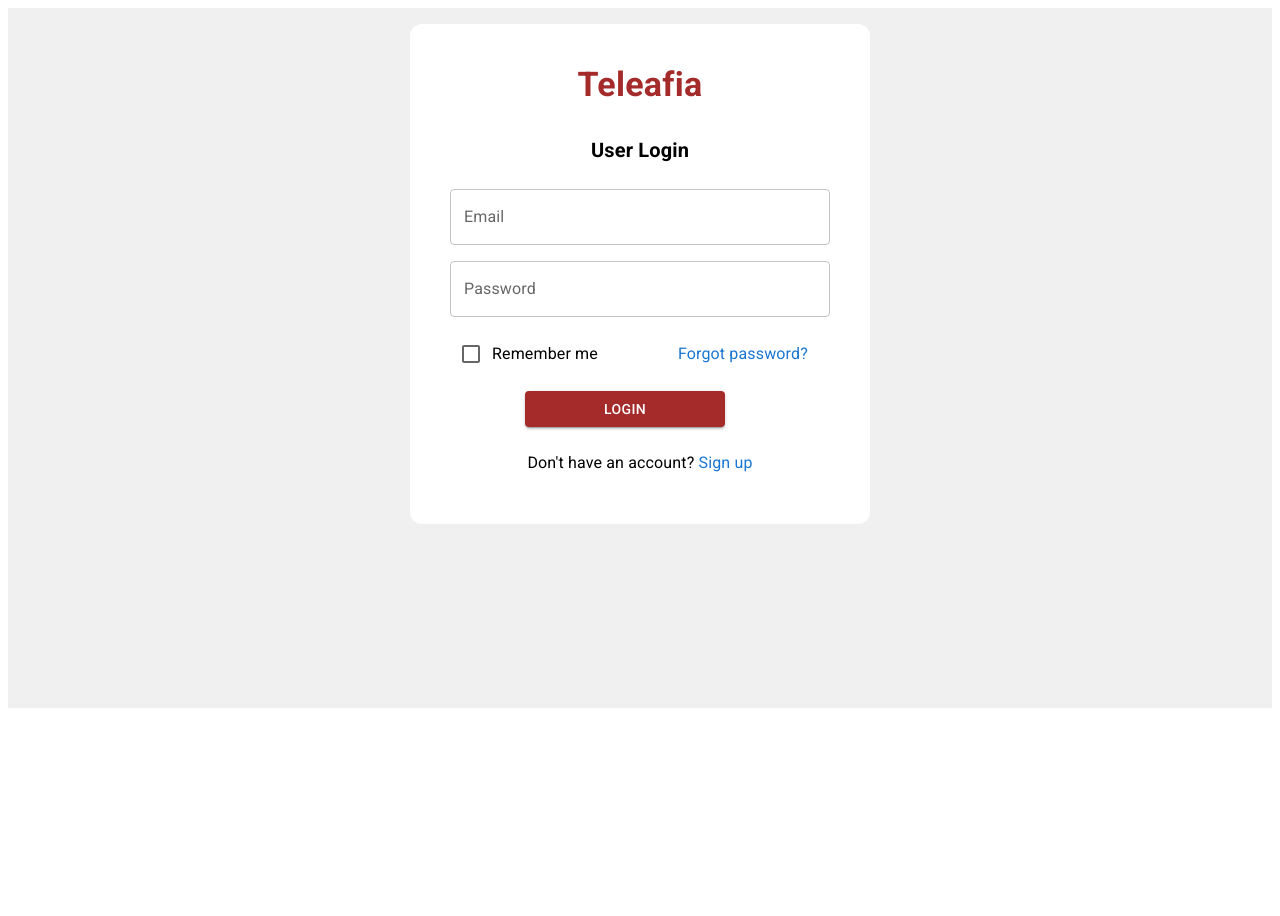
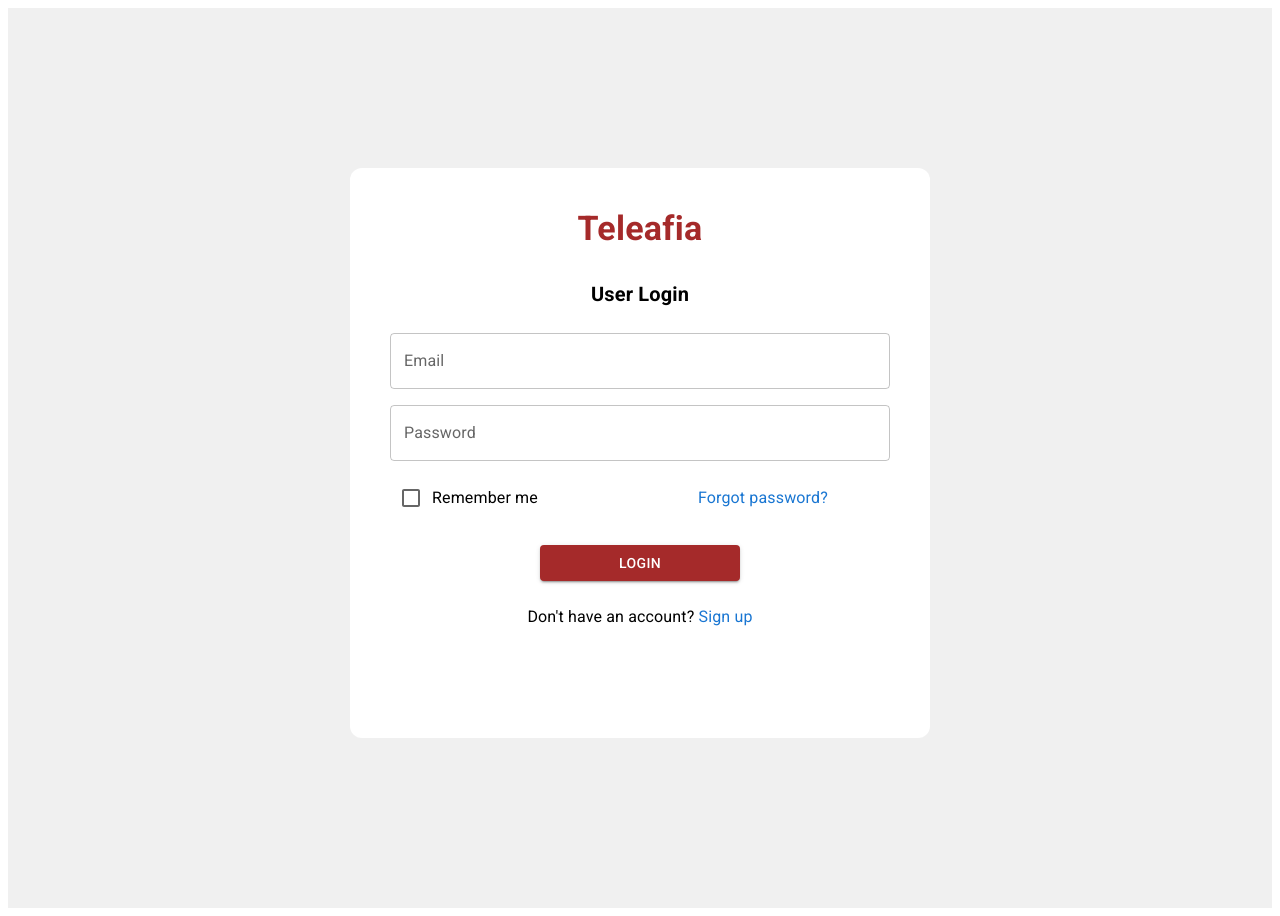
Before and after one commit to Equity-Afya/client-frontend, a React (Vite) app: page /login in a window 1280 px wide. Before the commit the page ends 800 px from the top, so only its background shows below. Built offline with nearby package versions, Linux system fonts and the light colour scheme.

Commit message:
updating changes

```diff
--- a/src/components/Register/Login/LoginForm.jsx
+++ b/src/components/Register/Login/LoginForm.jsx
@@ -73,9 +73,9 @@ function LoginForm() {
    <Box sx={{ display: "flex", flexDirection: "column",
               alignItems: "center", width: '100%',
               margin: "auto", backgroundColor: "#f0f0f0",
-              height: 700 }}>
+              height: 900 }}>
     <Box sx={{ backgroundColor: '#FFFFFF', paddingTop: 5,
-               marginTop:2,paddingBottom:10,width:380,height:380,
+               marginTop:20,paddingBottom:10,width:500,height:450,
                borderRadius:3,paddingLeft:5,paddingRight:5,}} >
     <form onSubmit={handleSubmit}>
     <Typography variant="h4" color='brown'  gutterBottom sx={{ textAlign:'center',paddingBottom:2, fontWeight:"bold"}}>
@@ -119,12 +119,12 @@ function LoginForm() {
 
 
         {/* Forgot password link */}
-        <Typography variant="body1" sx={{ textAlign: 'right',marginLeft:10 }}>
+        <Typography variant="body1" sx={{ textAlign: 'right',marginLeft:20 }}>
           <Link href="#" underline="none">Forgot password?</Link>
         </Typography>
         </Box>
 
-        <Button type="submit" variant="contained" style={{ backgroundColor: 'brown', color: 'white',width:200,marginLeft:75 }}>
+        <Button type="submit" variant="contained" style={{ backgroundColor: 'brown', color: 'white',width:200,marginLeft:150, marginTop: 10 }}>
           Login
         </Button>
 
```
